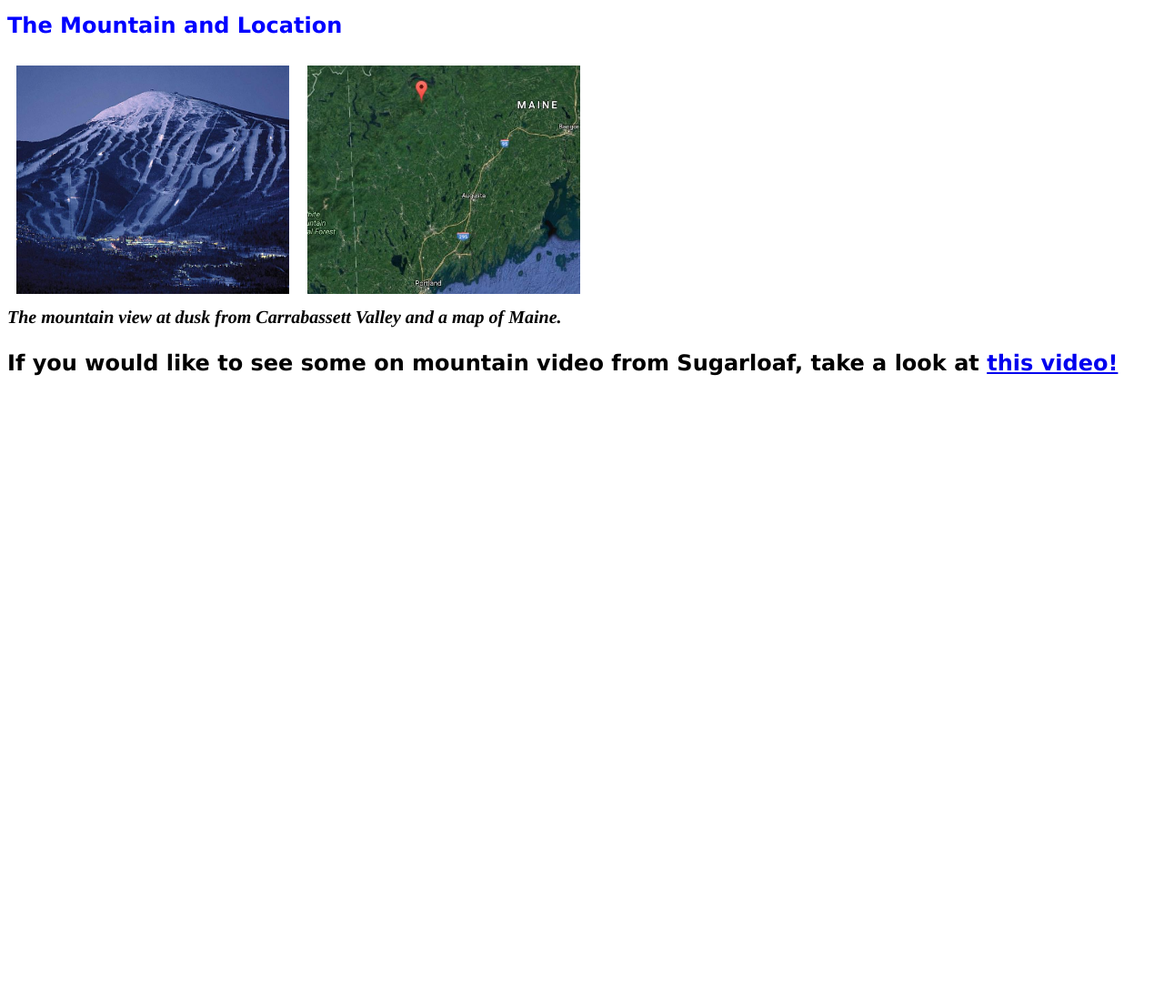
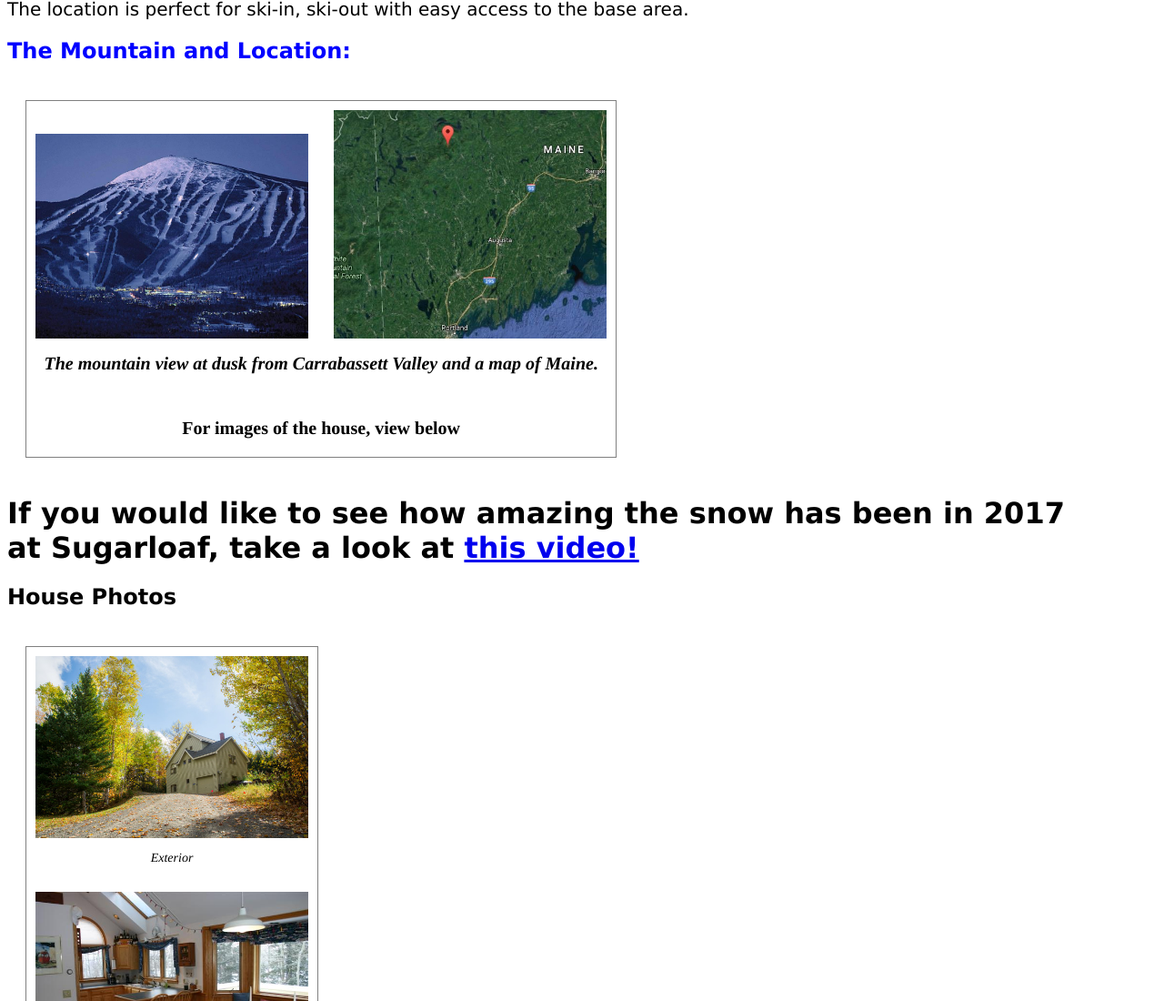
Before and after one commit to therekroot/TKodes, a plain HTML site: page Stage1/index.html in a window 1280 px wide. Shown: the part 165-1265 px from the top of the page at 91% size. Before the commit the page ends 800 px from the top, so only its background shows below. Drawn offline with Linux system fonts and the light colour scheme.

Commit message:
Stage 1 project completion

```diff
--- a/Stage1/index.html
+++ b/Stage1/index.html
@@ -18,13 +18,40 @@ text that will be ignored by the computer! -->
       The location is perfect for ski-in, ski-out with easy access to the base area.
     </p>
   </div>
-  <h2 style="color:blue">The Mountain and Location<h2>
-  <div class="image-div">
-    <img src="Images/loaf.jpg" alt="Sugarloaf Mountain" class="image">
-    <img src="Images/sugarloaf_map.jpg" alt="Map of Main with Sugarloaf" class="image">
+  <div>
+    <h2 style="color:blue">The Mountain and Location:<h2>
+    <figure>
+      <img src="Images/loaf.jpg" alt="Sugarloaf Mountain" class="image">
+      <img src="Images/sugarloaf_map.jpg" alt="Map of Main with Sugarloaf" class="image">
+      <figcaption class="caption">The mountain view at dusk from Carrabassett Valley and a map of Maine.</figcaption>
+      <br>
+      <p class="belowFigure">For images of the house, view below</p>
+    </figure>
   </div>
   <div>
-    <span class="almostCaption">The mountain view at dusk from Carrabassett Valley and a map of Maine.</span>
-    <p>If you would like to see some on mountain video from Sugarloaf, take a look at <a href="https://www.youtube.com/watch?v=0LDfBmRoDHg">this video!</a>
+    <h1>If you would like to see how amazing the snow has been in 2017 at Sugarloaf,
+      take a look at <a target="_blank" href="https://www.youtube.com/watch?v=Zk61xN-miqw">this video!</a></h1>
+  </div>
+  <div>
+    <h2>House Photos</h2>
+    <figure>
+      <img src="Images/outside.jpg" alt="exterior" class="image">
+      <figcaption class="smallCaption">Exterior</figcaption>
+      <br>
+      <img src="Images/kitchen_dining.jpg" alt="Kitchen and Dining" class="image">
+      <figcaption class="smallCaption">Kitchen</figcaption>
+      <br>
+      <img src="Images/living_area.jpg" alt="Living Area" class="image">
+      <figcaption class="smallCaption">Main Living Area</figcaption>
+      <br>
+      <img src="Images/living_room_tv.jpg" alt="Living Area #2" class="image">
+      <figcaption class="smallCaption">TV Room</figcaption>
+      <br>
+      <img src="Images/master.jpg" alt="Master Bed" class="image">
+      <figcaption class="smallCaption">Master Bedroom</figcaption>
+      <br>
+      <img src="Images/2nd_floor_room.jpg" alt="Second Bedroom" class="image">
+      <figcaption class="smallCaption">Second Floor Bedroom</figcaption>
+    </figure>
   </div>
 </body>
--- a/Stage1/style.css
+++ b/Stage1/style.css
@@ -9,12 +9,43 @@ body {
   font-family: Verdana;
 }
 
-.almostCaption {
+div {
+  max-width: 1200px
+}
+
+.caption {
   color: black;
   font-size: 20px;
   font-family: Times;
   font-style: italic;
+  text-align: center;
   box-sizing: border-box;
+}
+
+.belowFigure {
+  color: black;
+  font-size: 20px;
+  font-family: Times;
+  text-align: center;
+}
+
+figure {
+    display: inline-block;
+    border: 1px solid gray;
+    margin: 20px; /* adjust as needed */
+}
+
+figure figcaption {
+    text-align: center;
+}
+
+.smallCaption {
+  color: black;
+  font-size: 14px;
+  font-family: Times;
+  font-style: italic;
+  box-sizing: border-box;
+  text-align: center;
 }
 
 .description {
@@ -30,8 +61,11 @@ body {
   display: flex;
 }
 
+
 .image {
   max-width: 300px;
+  width: auto;
   max-height: 300px;
+  height: auto;
   margin: 10px 10px 10px 10px;
 }
```
Also changed, not shown: stage1_TK.html (+1 -1 lines), stage_1/lesson_1.1_structured_docs/app.html (+8 -8 lines), stage_1/project/index.html (+13 -0 lines), Stage1/Images/1st_floor_room.jpg (added), Stage1/Images/2nd_floor_room.jpg (added), Stage1/Images/backgroundNB3.jpg (deleted), Stage1/Images/downstairs_living.jpg (added), Stage1/Images/kitchen_dining.jpg (added), Stage1/Images/living_area.jpg (added), Stage1/Images/living_room_tv.jpg (added), Stage1/Images/master.jpg (added), Stage1/Images/outside.jpg (added).
